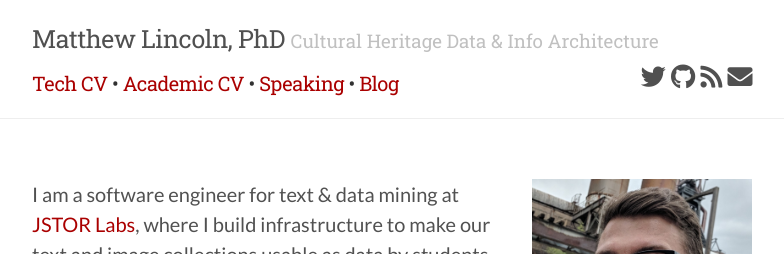
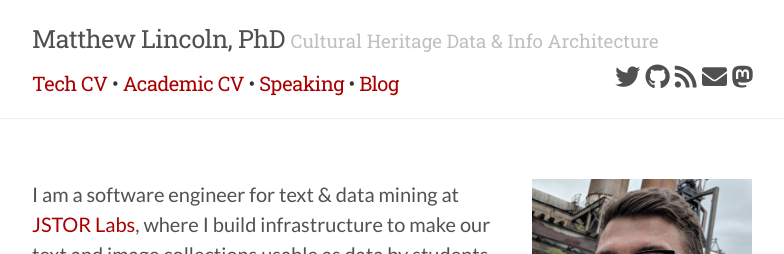
Before and after one commit to mdlincoln/mdlincoln.github.io, a Jekyll site: the page built from index.md, in a window 1280 px wide. Shown: the top 254 px of the page, without its empty margins (248-1032 px from the left). Built offline with Jekyll 4.4.1, drawn with Linux system fonts in a browser that asks for light colours; nearby versions of some CDN libraries.

Commit message:
add mastodon acct and rel link

```diff
--- a/_data/social.yaml
+++ b/_data/social.yaml
@@ -10,3 +10,6 @@
 - title: Email
   icon: 'fas fa-envelope'
   link: 'mailto:matthew.d.lincoln@gmail.com'
+- title: Mastodon
+  icon: 'fab fa-mastodon'
+  link: https://mstdn.social/@mdlincoln"
--- a/_layouts/default.html
+++ b/_layouts/default.html
@@ -1,8 +1,10 @@
 <!DOCTYPE html>
 <html lang="en">
+
   <head>
     {% include html_head.html %}
   </head>
+
   <body class="theme-lincoln sidebar-overlay">
     <div class="wrap">
       <div class="masthead">
@@ -12,13 +14,14 @@
             <small>{{ site.data.site.tagline }}</small>
             <span class="social-links">
               {% for nav in site.data.social %}
-              <a href="{{ nav.link }}" title="{{ nav.title }}"><i class="{{ nav.icon }}"></i></a>
+              <a rel="me" href="{{ nav.link }}" title="{{ nav.title }}"><i class="{{ nav.icon }}"></i></a>
               {% endfor %}
             </span>
           </h3>
           <div class="menu-links">
             {% for link in site.data.nav %}
-            <a class="menu-links-item" href="{{ link.url }}">{{ link.title }}</a>{% if forloop.last %}{% else %} &bull; {% endif %}{% endfor %}
+            <a class="menu-links-item" href="{{ link.url }}">{{ link.title }}</a>{% if forloop.last %}{% else %} &bull;
+            {% endif %}{% endfor %}
           </div>
         </div>
       </div>
```
Also changed, not shown: other parts of _layouts/default.html (+6 -2 lines), Gemfile.lock, 1 other file. Lines whose indentation alone changed are shown as unchanged.
